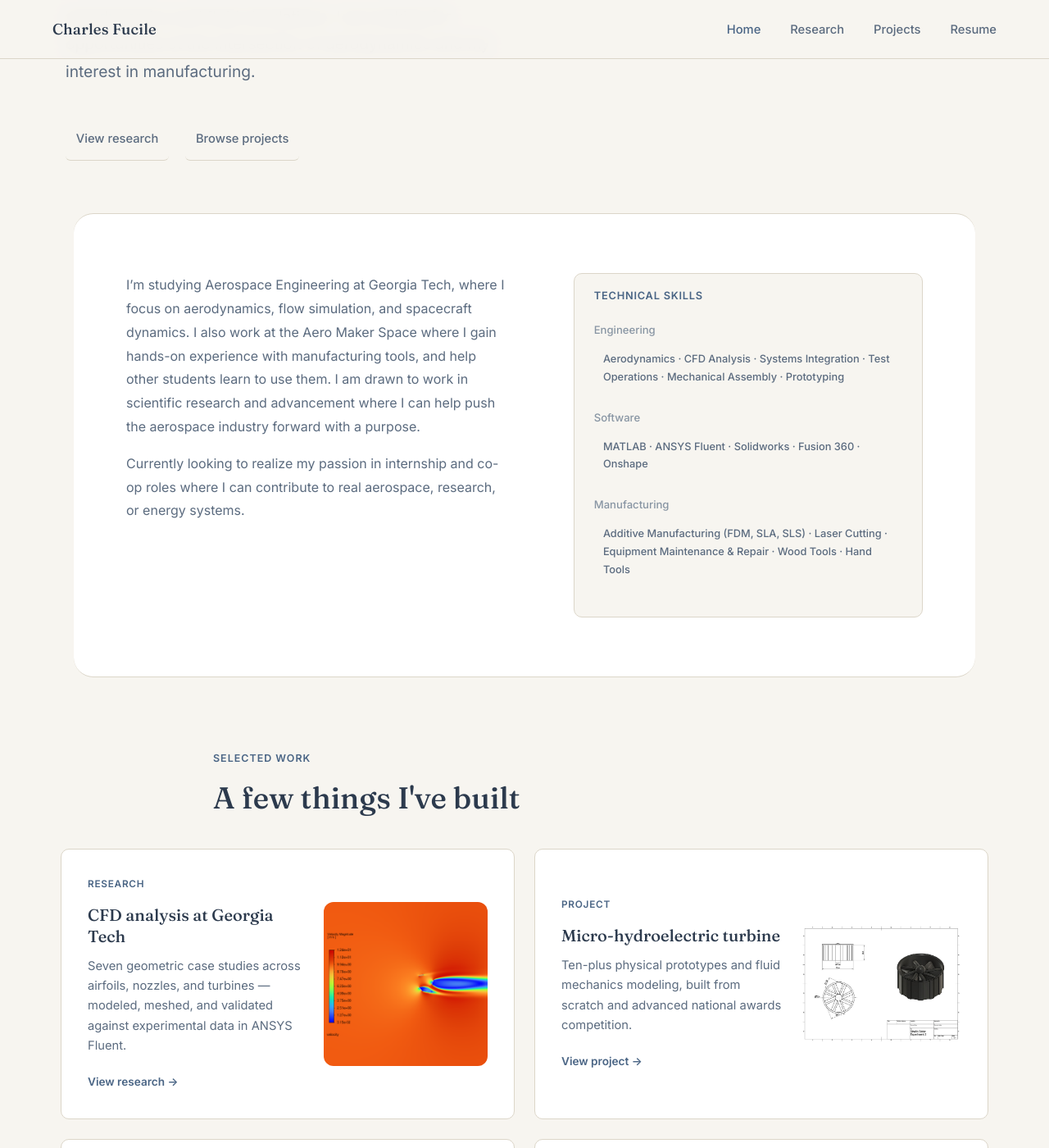
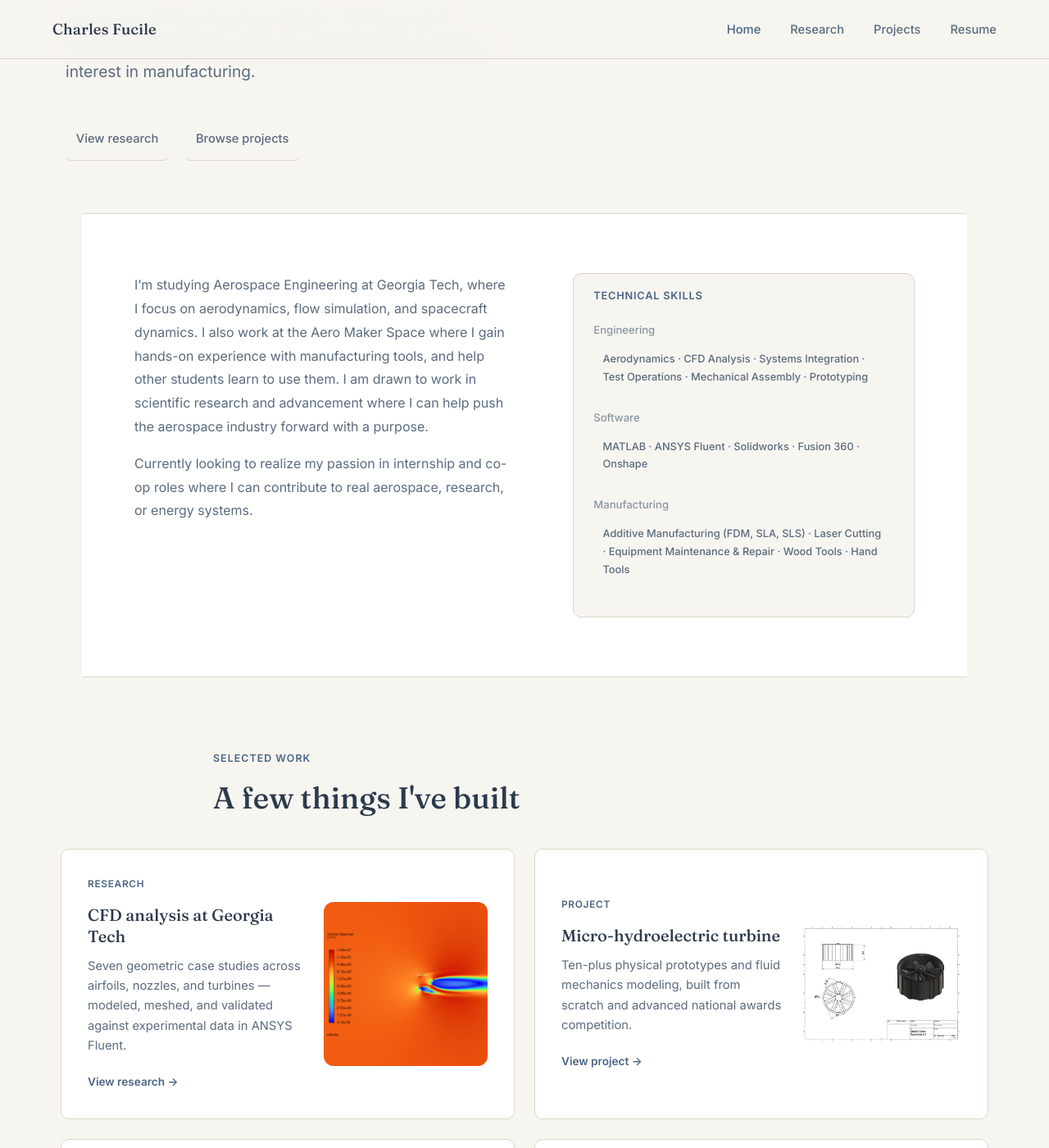
Before and after one commit to cfucile3/Portfolio, a Jekyll site: the page built from index.html, in a window 1280 px wide and 1400 px high, scrolled down 365 px. Shown: the whole window at 82% size. Built offline with Jekyll 4.4.1, drawn with Linux system fonts in a browser that asks for light colours.

Commit message:
Update index.html

```diff
--- a/index.html
+++ b/index.html
@@ -123,9 +123,9 @@ title: Home
     display: grid;
     grid-template-columns: 1.1fr 1fr;
     gap: clamp(2.5rem, 6vw, 5rem);
-    max-width: 1100px;
+    max-width: 1080px;
     margin: 0 auto;
-    border-radius: 24px;
+    border-radius: 2px;
   }
 
   @media (max-width: 700px) {
```
